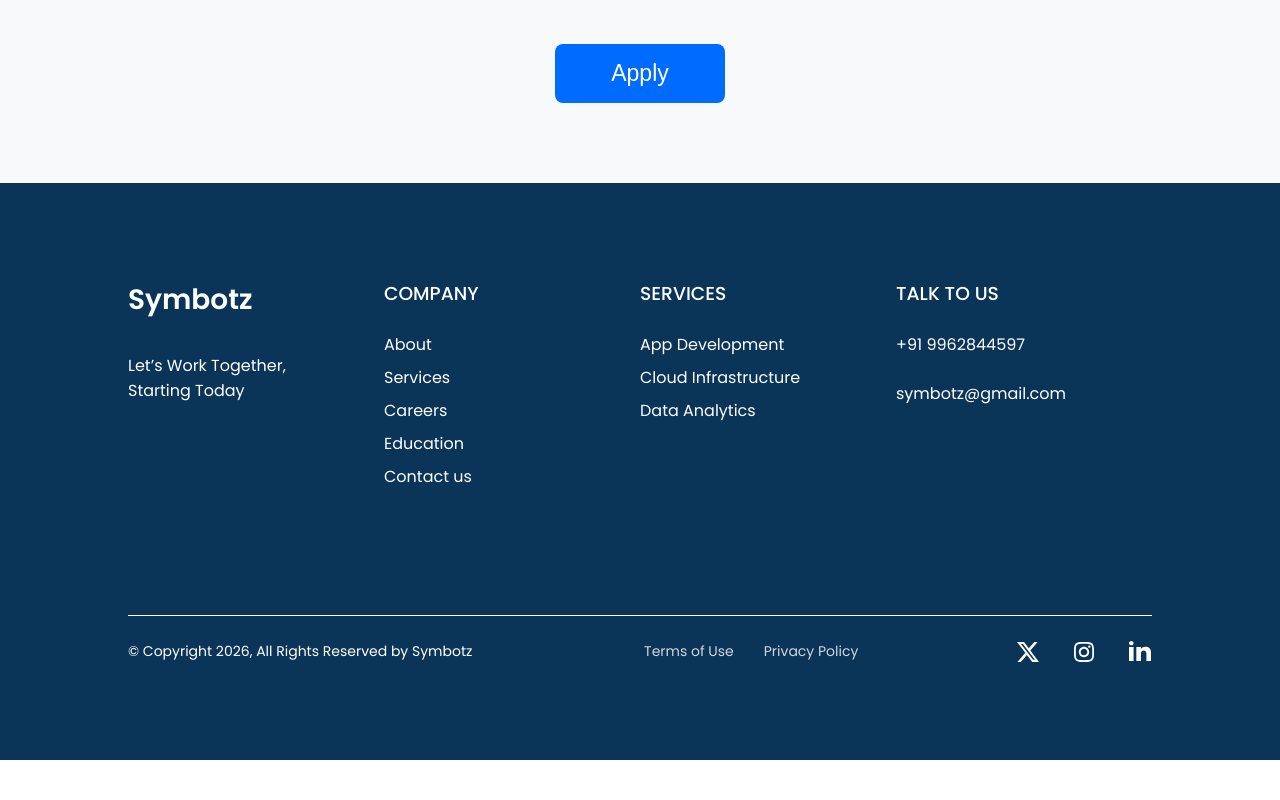
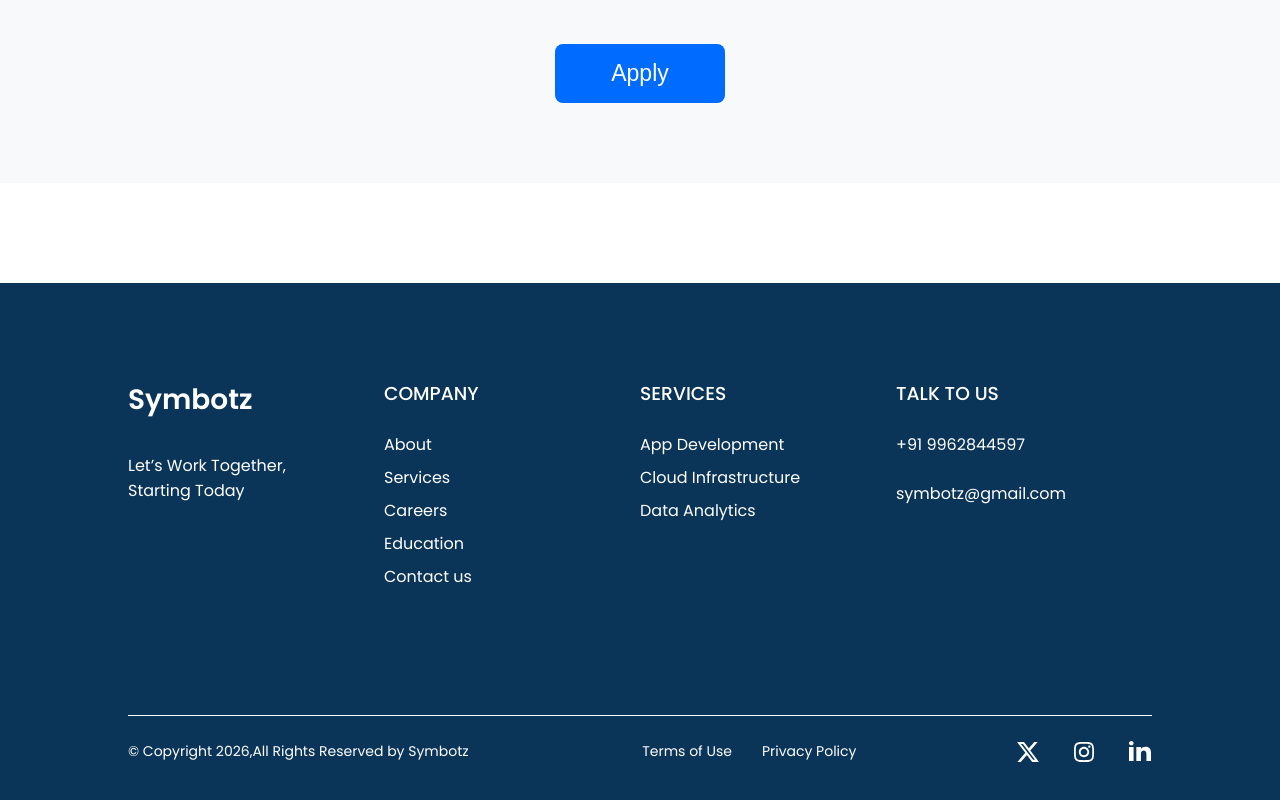
Before and after one commit to Somnath0411/yok, a React (Vite) app: page /Careers in a window 1280 px wide. Shown: the part 2226-3026 px from the top of the page. Before the commit the page ends 2986 px from the top, so only its background shows below. Built offline with nearby package versions, Linux system fonts and the light colour scheme.

Commit message:
small changes in service section

```diff
--- a/src/components/Careers/Careers.css
+++ b/src/components/Careers/Careers.css
@@ -1,6 +1,9 @@
 .careers-section{
     display:flex;
     flex-direction:column;
+}
+.spacer-100{
+    height:100px;
 }
 .opening-section{
     margin:auto;
--- a/src/components/Careers/Careers.jsx
+++ b/src/components/Careers/Careers.jsx
@@ -14,6 +14,9 @@ const Careers = () => {
         <HeroSection title={heroContent.title} description={heroContent.content} btncontent={heroContent.btn} imgsrc={heroContent.img}/>
         <OpeningSection/>
         <ApplySection/>
+    <div className='spacer-100'>
+
+    </div>
     </div>
    )
 }
--- a/src/components/Footer/Footer.css
+++ b/src/components/Footer/Footer.css
@@ -25,6 +25,8 @@
   min-width: 200px;
   margin-bottom: 30px;
 }
+
+
 
 .footer-logo {
   font-size: 28px;
@@ -60,6 +62,7 @@
   border-top: 1px solid white;
   padding-top: 24px;
   display: flex;
+  flex-direction: row;
   justify-content: space-between;
   align-items: center;
   font-size: 14px;
@@ -70,7 +73,6 @@
   color: #ffffff;
   text-decoration: none;
   margin-left: 30px;
-  opacity: 0.8;
 }
 
 .social-icons {
@@ -78,6 +80,7 @@
   align-items: center;
   gap: 16px;
 }
+
 
 .social-icons a {
   color: white;
--- a/src/components/Footer/Footer.jsx
+++ b/src/components/Footer/Footer.jsx
@@ -44,8 +44,8 @@ const Footer = () => {
       </div>
 
       <div className="footer-bottom">
-        <div className="small-para">
-          <p className="small-para">© Copyright 2026, All Rights Reserved by Symbotz</p>
+        <div className="small-para-section">
+          <p className="small-para">© Copyright 2026,All Rights Reserved by Symbotz</p>
         </div>
         <div className="legal-links">
             <a href="/terms">Terms of Use</a>
```
